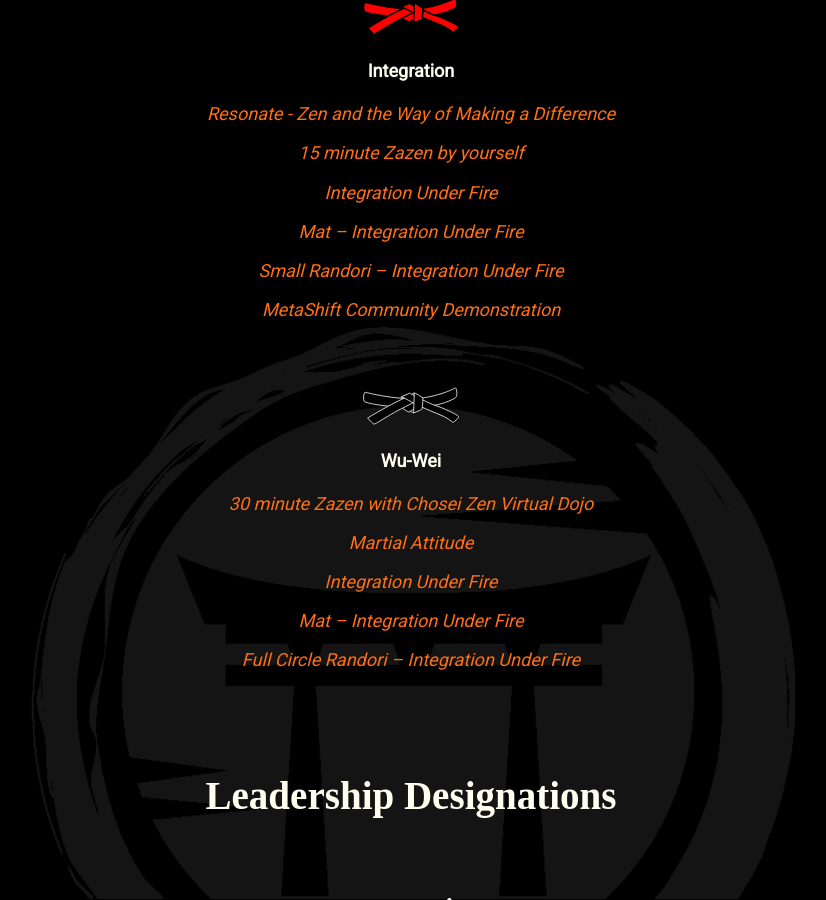
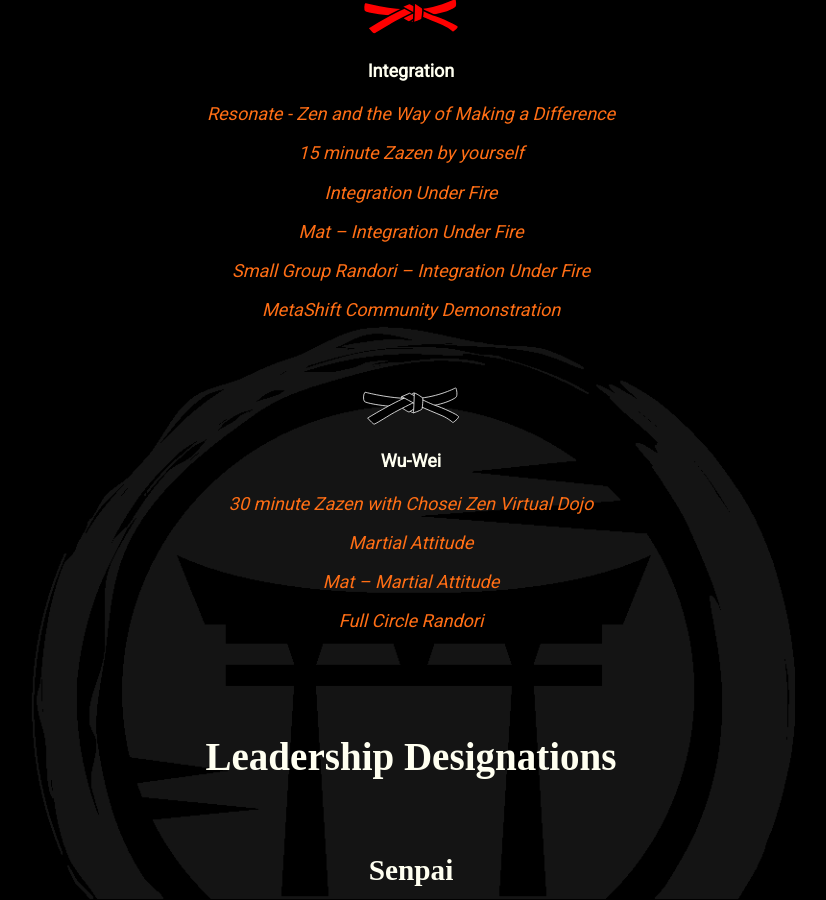
Before and after one commit to mindset-dojo/mindset-dojo.github.io, a Jekyll site: the page built from program.md, in a window 1280 px wide and 900 px high, scrolled down 3071 px. Shown: the whole window, without its empty margins (229-1055 px from the left). Built offline with Jekyll 4.4.1, drawn with Linux system fonts in a browser that asks for light colours; some web fonts are replaced.

Commit message:
fix: missing word typo

```diff
--- a/_data/sections/program.yaml
+++ b/_data/sections/program.yaml
@@ -117,7 +117,7 @@
               url: /forms/integration-under-fire/
             - label: Mat – Integration Under Fire
               url: /forms/mat/
-            - label: Small Randori – Integration Under Fire
+            - label: Small Group Randori – Integration Under Fire
               url: /forms/randroi/
             - label: MetaShift Community Demonstration
               url: /forms/metashift-community-demonstration/
@@ -130,11 +130,9 @@
               url: /forms/zazen/
             - label: Martial Attitude
               url: /forms/martial-attitude/
-            - label: Integration Under Fire
-              url: /forms/integration-under-fire/
-            - label: Mat – Integration Under Fire
+            - label: Mat – Martial Attitude
               url: /forms/mat/
-            - label: Full Circle Randori – Integration Under Fire
+            - label: Full Circle Randori
               url: /forms/randori/
   - type: designations
     data:
```
